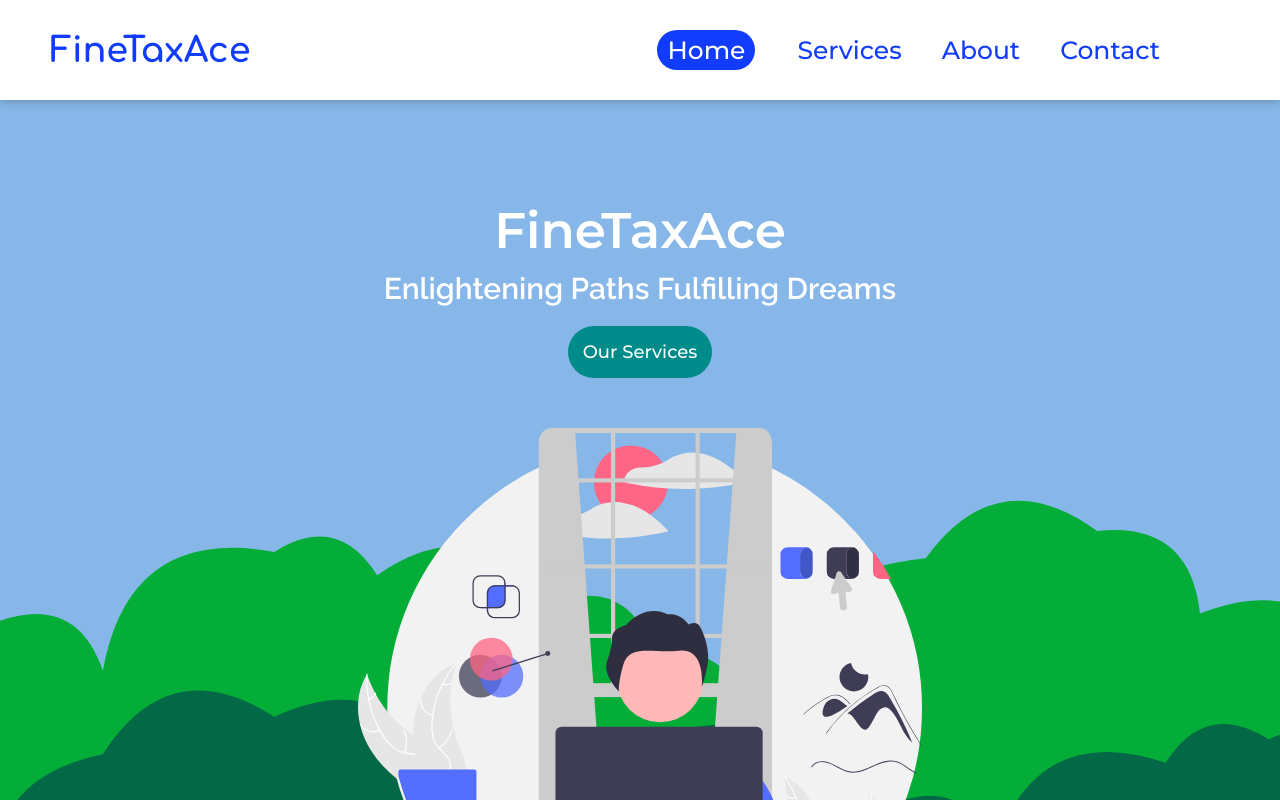
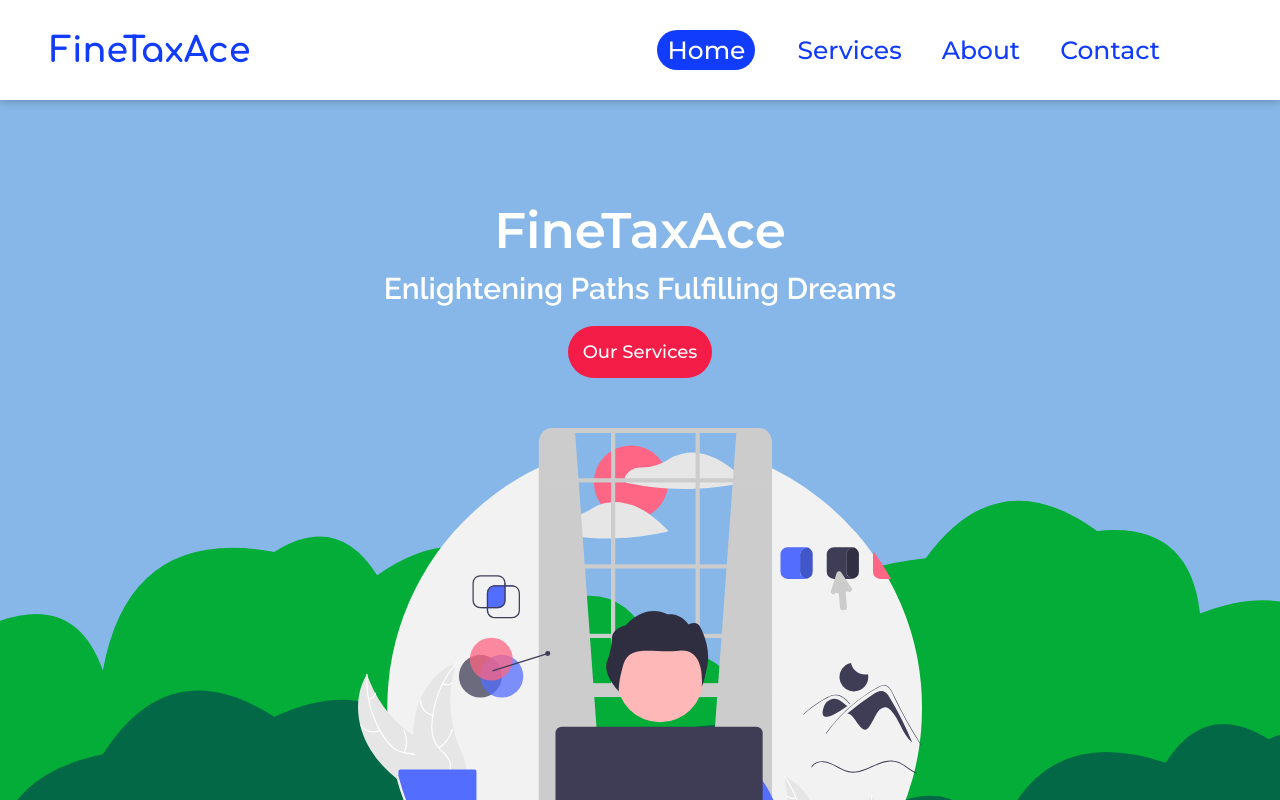
Before and after one commit to pinnintisagarSB/Finetaxace, a React (Create React App) app: page / in a window 1280 px wide. In both pictures the pointer is over the button "Our Services". Shown: the top 800 px of the page. Built offline with nearby package versions, Linux system fonts and the light colour scheme.

Commit message:
commit on main

```diff
--- a/src/components/Home.css
+++ b/src/components/Home.css
@@ -70,7 +70,7 @@
     transition: 0.3s all ease;
 }
 .home-container button:hover{
-    background-color: darkcyan;
+    background-color: rgb(243, 29, 72);
 }
 @media (max-width:1547px) {
     .homes{
```
